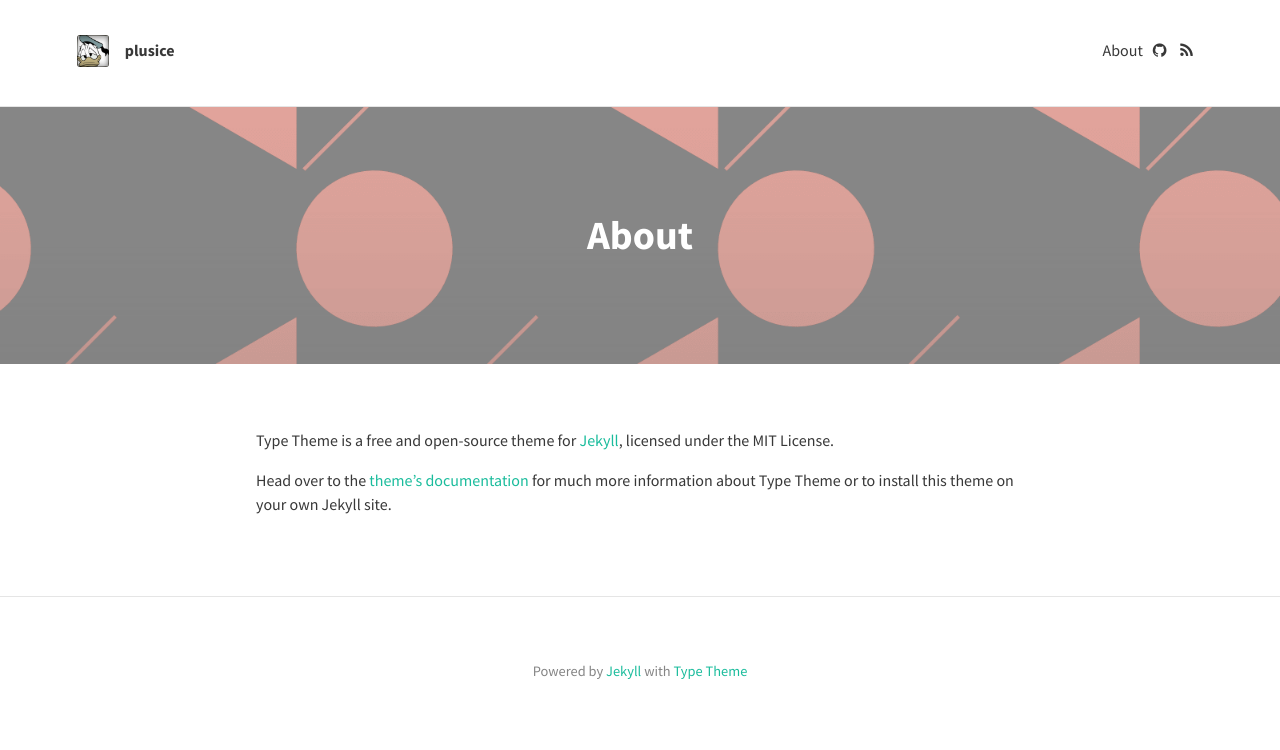
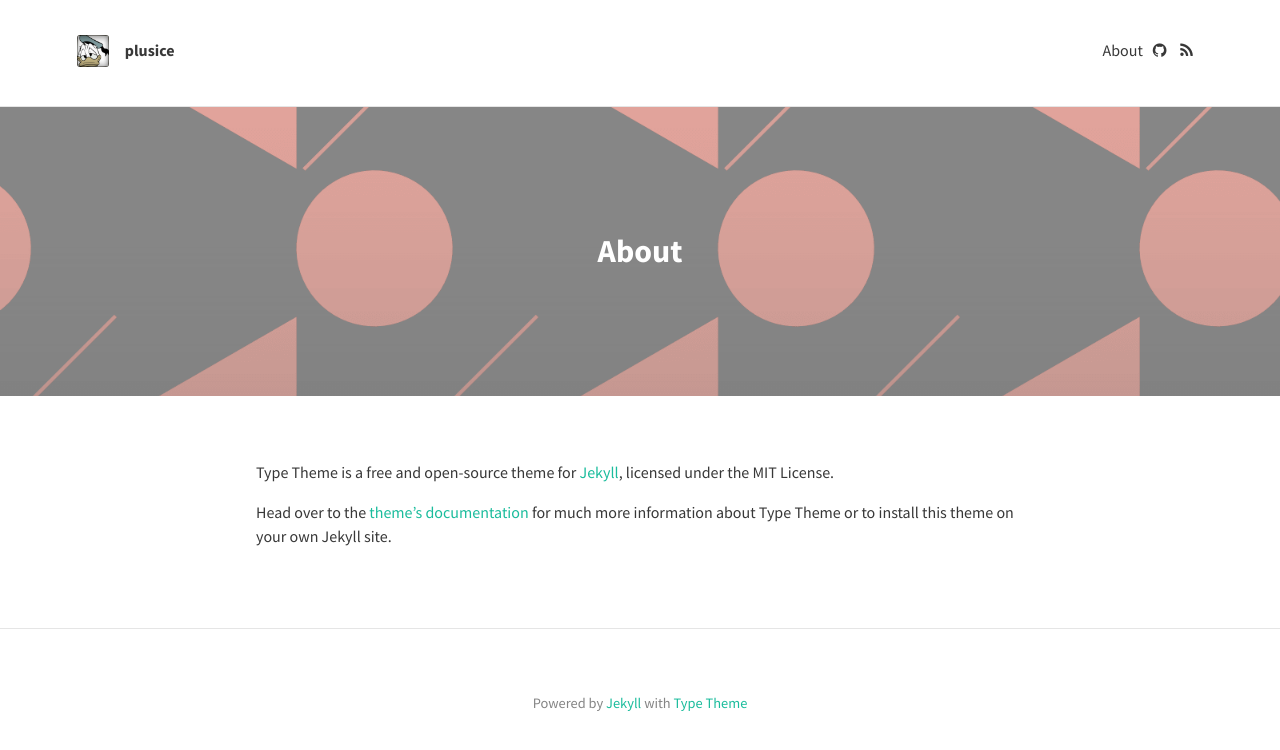
Before and after one commit to plusice/jekyll_blog, a Jekyll site: the page built from about.md, in a window 1280 px wide. Shown: the top 750 px of the page. Built offline with Jekyll 4.4.1, drawn with Linux system fonts in a browser that asks for light colours; nearby versions of some CDN libraries.

Commit message:
更改页面元素

```diff
--- a/_layouts/page.html
+++ b/_layouts/page.html
@@ -4,7 +4,7 @@ layout: default
 <article {% if page.feature-img %}class="feature-image"{% endif %}>
 
   <header style="background-image: url('{{ site.baseurl }}/{{ page.feature-img }}')">
-    <h1 class="title">{{ page.title }}</h1>
+    <h2 class="title">{{ page.title }}</h2>
   </header>
 
   <section class="post-content">
```
